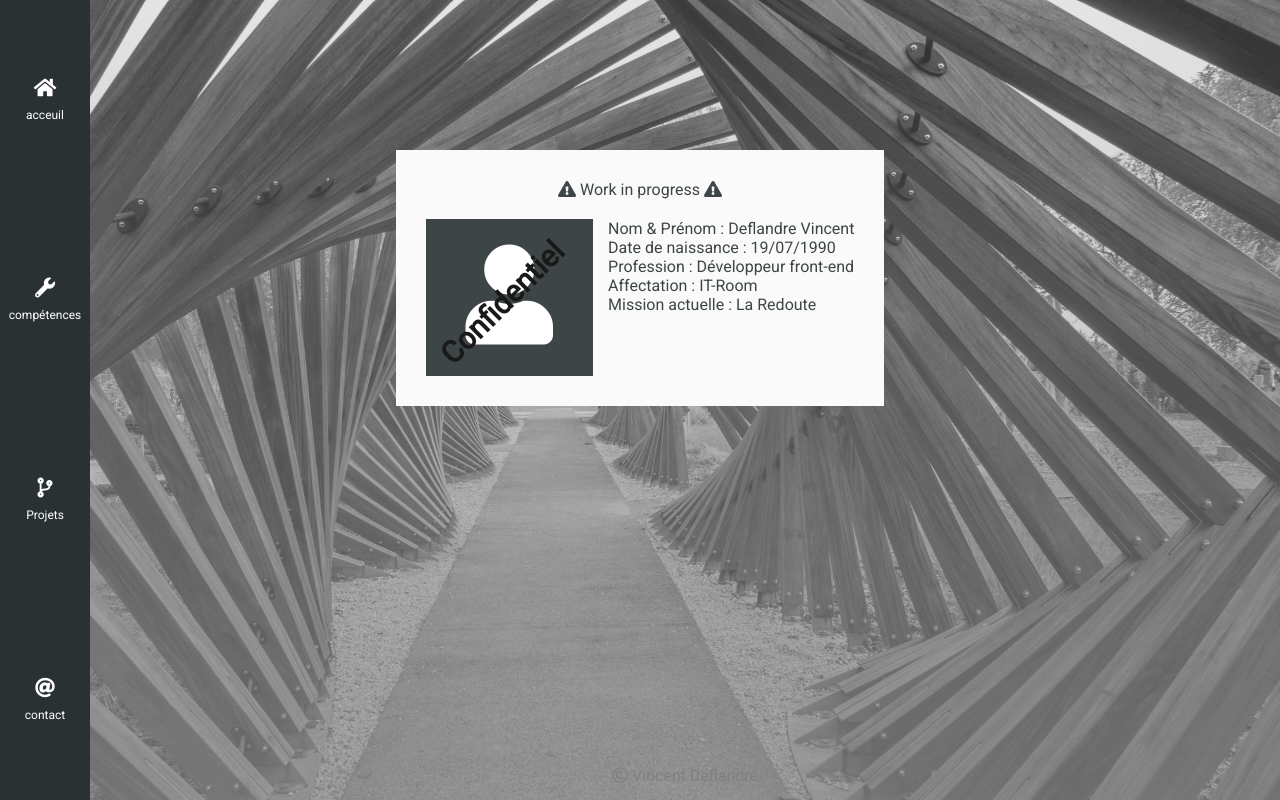
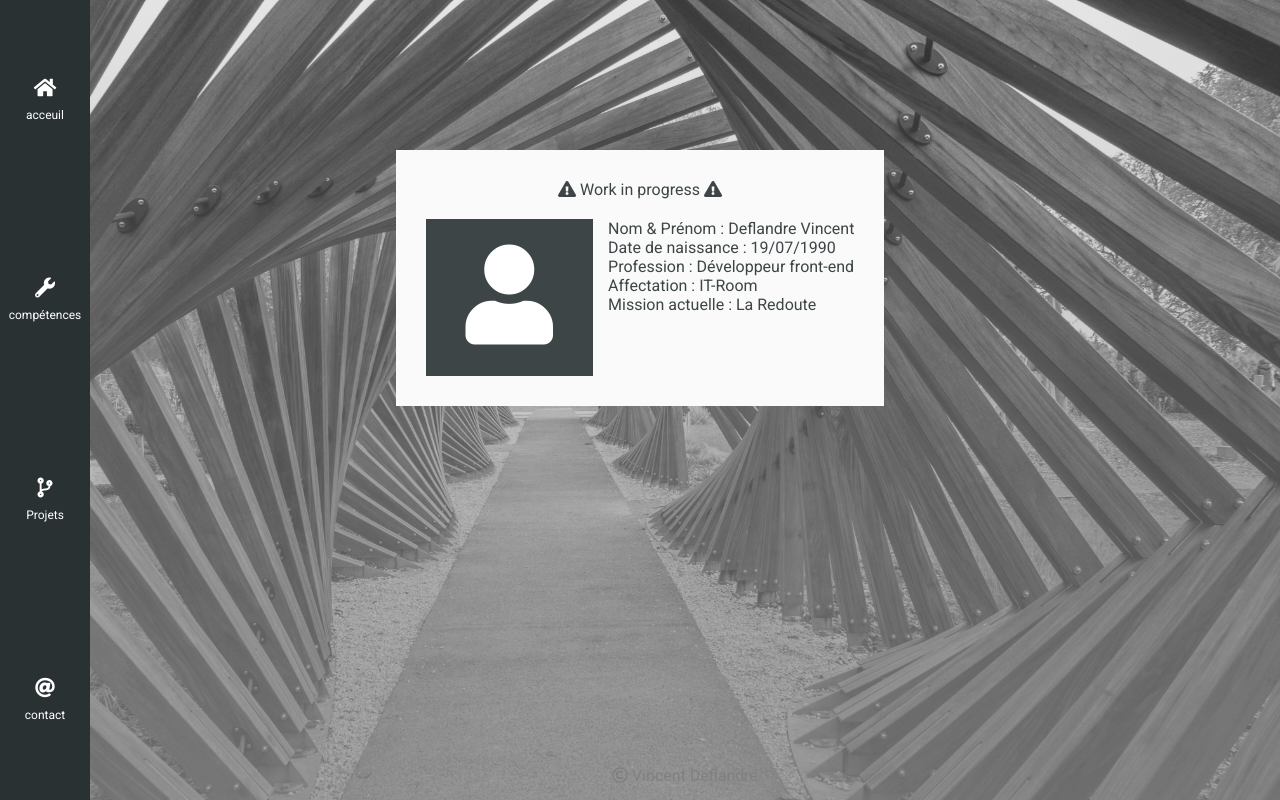
Before and after one commit to akvince/site_vitrine, a website: page index.html in a window 1280 px wide. Drawn offline with nearby package versions, Linux system fonts and the light colour scheme.

Commit message:
fixed pict-text

```diff
--- a/css/master.css
+++ b/css/master.css
@@ -55,16 +55,6 @@
   background-color: #293133;
   padding: 20px 40px;
 }
-.pict-text{
-  color: #000;
-  font-weight: bold;
-  transform: rotate(-45deg);
-  top: 42%;
-  right: 7%;
-  font-size: 30px;
-  position: absolute;
-}
-
 .panel{
   display: none;
 }
--- a/index.html
+++ b/index.html
@@ -50,7 +50,6 @@
           <div class="flex">
             <div class="pict">
               <i class="fas fa-user"></i>
-              <span class="pict-text">Confidentiel</span>
             </div>
             <div id="presentation">
               <div v-for="info in infos">
```
